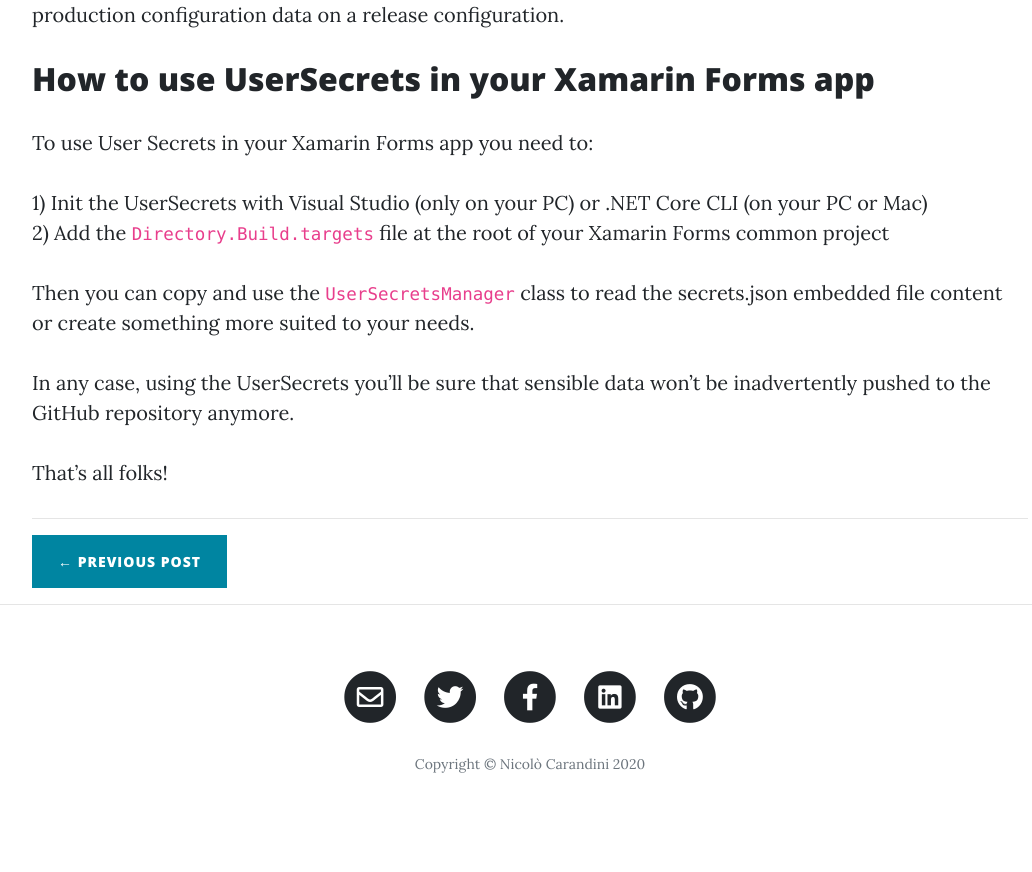
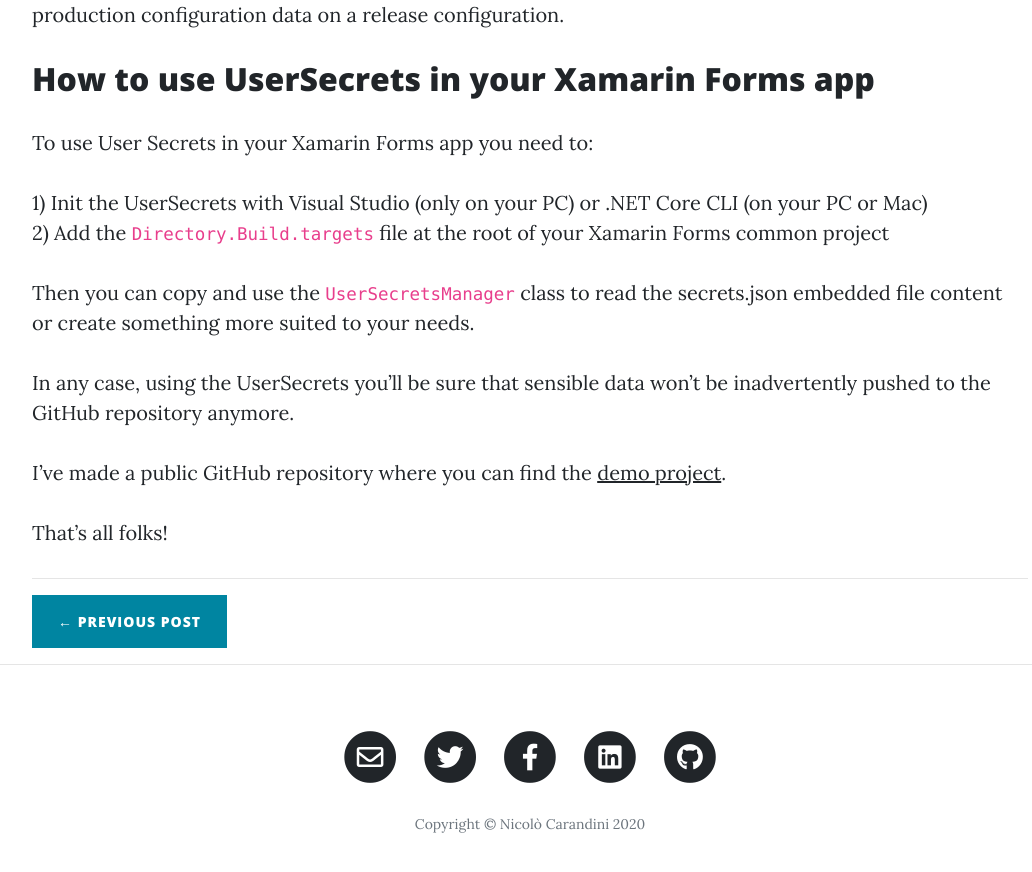
Before and after one commit to ncarandini/ncarandini.github.io, a Jekyll site: the page built from _posts/2020-06-17-UserSecrets-With-XF.md, in a window 1280 px wide and 900 px high, scrolled down 7148 px. Shown: the top 872 px of the window, without its empty margins (110-1142 px from the left). Built offline with Jekyll 4.4.1, drawn with Linux system fonts in a browser that asks for light colours; before the commit the page ends 7988 px from its top, so only the background shows below that.

Commit message:
Add reference to demo solution on GitHub

```diff
--- a/_posts/2020-06-17-UserSecrets-With-XF.md
+++ b/_posts/2020-06-17-UserSecrets-With-XF.md
@@ -185,4 +185,6 @@
 
 In any case, using the UserSecrets you'll be sure that sensible data won't be inadvertently pushed to the GitHub repository anymore.
 
+I've made a public GitHub repository where you can find the [demo project](https://github.com/ncarandini/XFUserSecrets).
+
 That's all folks!
```
